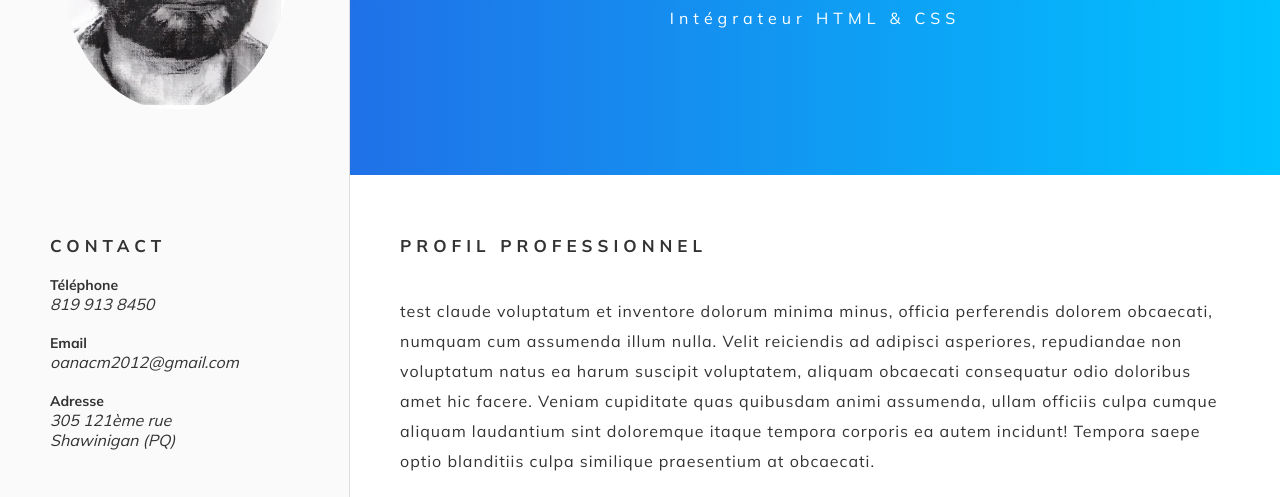
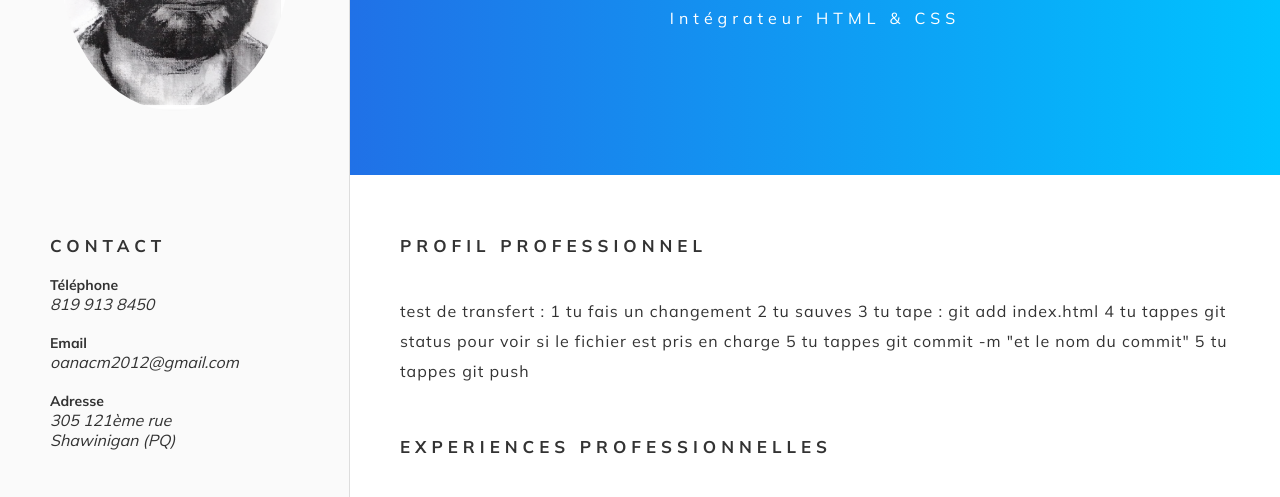
Before and after one commit to dymaedualcnitram/htmlcss-chapitre13-netlify, a website: page claudecv.html in a window 1280 px wide. Shown: the part 249-746 px from the top of the page. Drawn offline with Linux system fonts and the light colour scheme.

Commit message:
modification 002 index

```diff
--- a/claudecv.html
+++ b/claudecv.html
@@ -112,15 +112,11 @@
         <main>
             <h2 class="title-small">PROFIL PROFESSIONNEL</h2>
             <p class="mb-5">
-                test claude
-                voluptatum et inventore dolorum minima minus, officia perferendis
-                dolorem obcaecati, numquam cum assumenda illum nulla. Velit reiciendis
-                ad adipisci asperiores, repudiandae non voluptatum natus ea harum
-                suscipit voluptatem, aliquam obcaecati consequatur odio doloribus amet
-                hic facere. Veniam cupiditate quas quibusdam animi assumenda, ullam
-                officiis culpa cumque aliquam laudantium sint doloremque itaque
-                tempora corporis ea autem incidunt! Tempora saepe optio blanditiis
-                culpa similique praesentium at obcaecati.
+                test de transfert :
+                1 tu fais un changement 2 tu sauves 3 tu tape : git add index.html
+                4 tu tappes git status pour voir si le fichier est pris en charge
+                5 tu tappes git commit -m "et le nom du commit" 5 tu tappes git push
+
             </p>
             <h2 class="title-small">EXPERIENCES PROFESSIONNELLES</h2>
             <div class="experience">
```
Also changed, not shown: index.html (+5 -2 lines).
